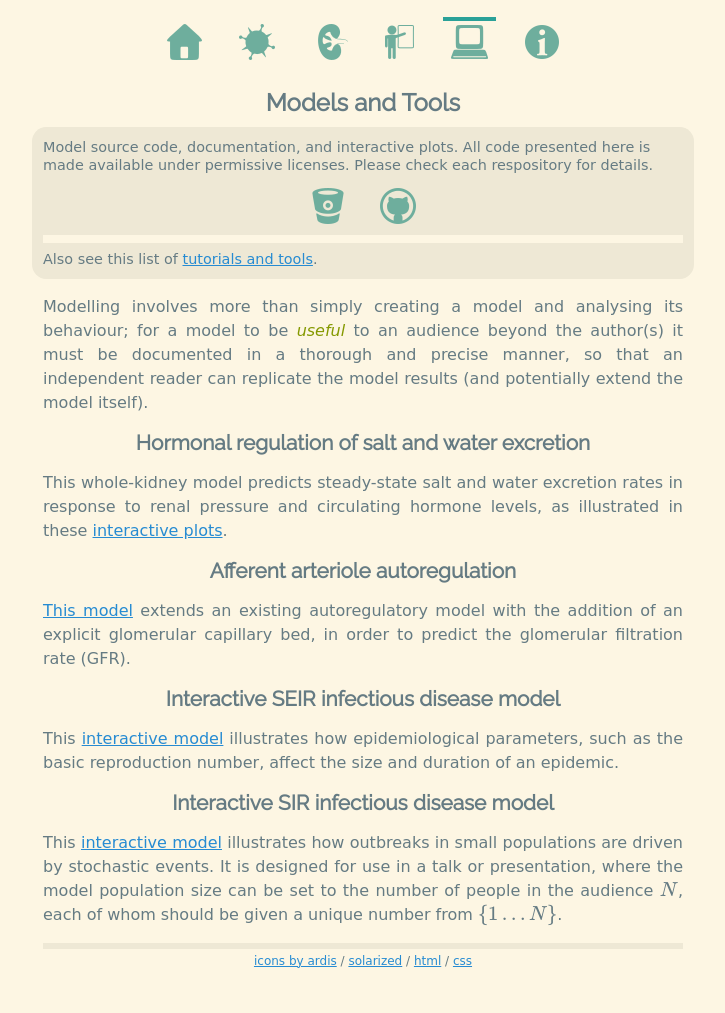
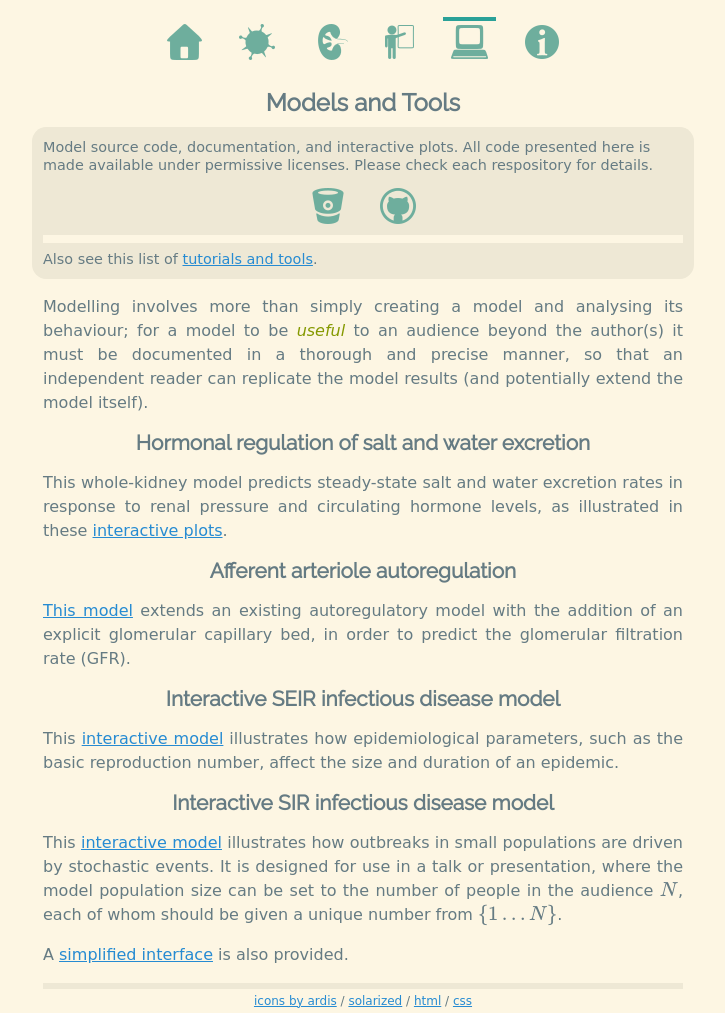
Before and after one commit to robmoss/previous2-robmoss.github.io, a Jekyll site: the page built from model/index.md, in a window 1280 px wide. Shown: the whole page, without its empty margins (277-1002 px from the left). Built offline with Jekyll 4.4.1, drawn with Linux system fonts in a browser that asks for light colours; some web fonts are replaced; formulas are drawn with MathJax 3; before the commit the page ends 973 px from its top, so only the background shows below that.

Commit message:
Add a link to the simplified SIR model demo

```diff
--- a/model/index.md
+++ b/model/index.md
@@ -39,3 +39,5 @@ events.
 It is designed for use in a talk or presentation, where the model population
 size can be set to the number of people in the audience $$N$$, each of whom
 should be given a unique number from $$\{1 \dots N\}$$.
+
+A [simplified interface](/sir-demo/simple.html) is also provided.
```
